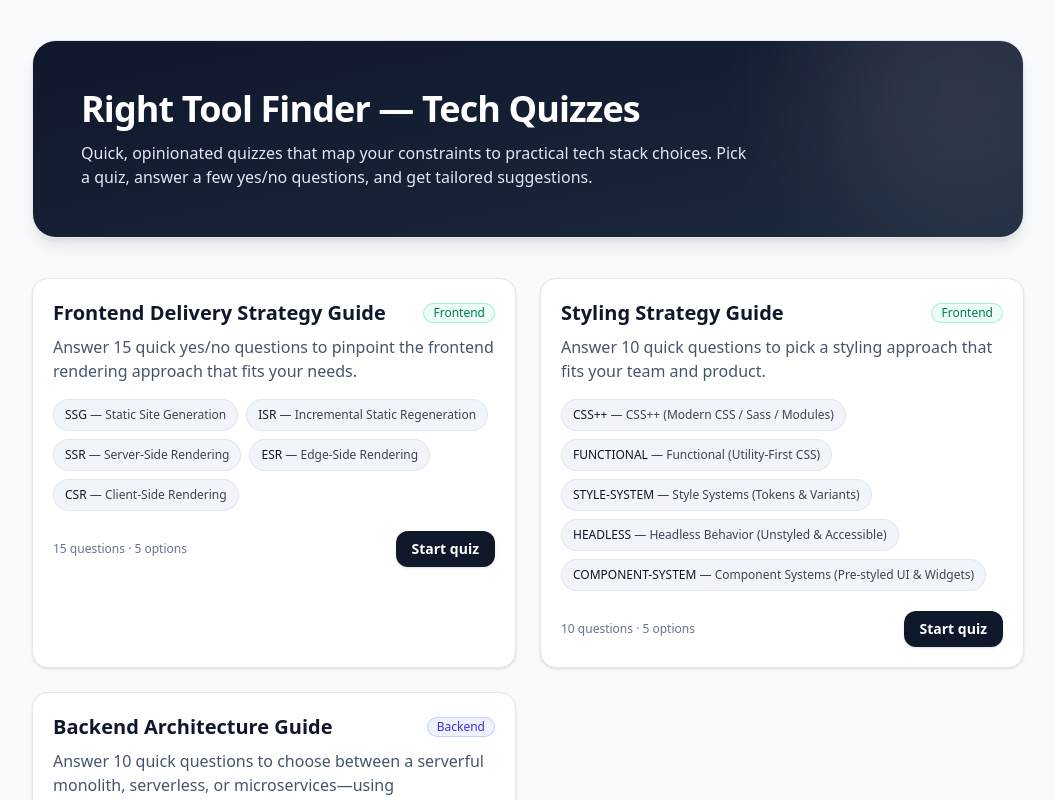
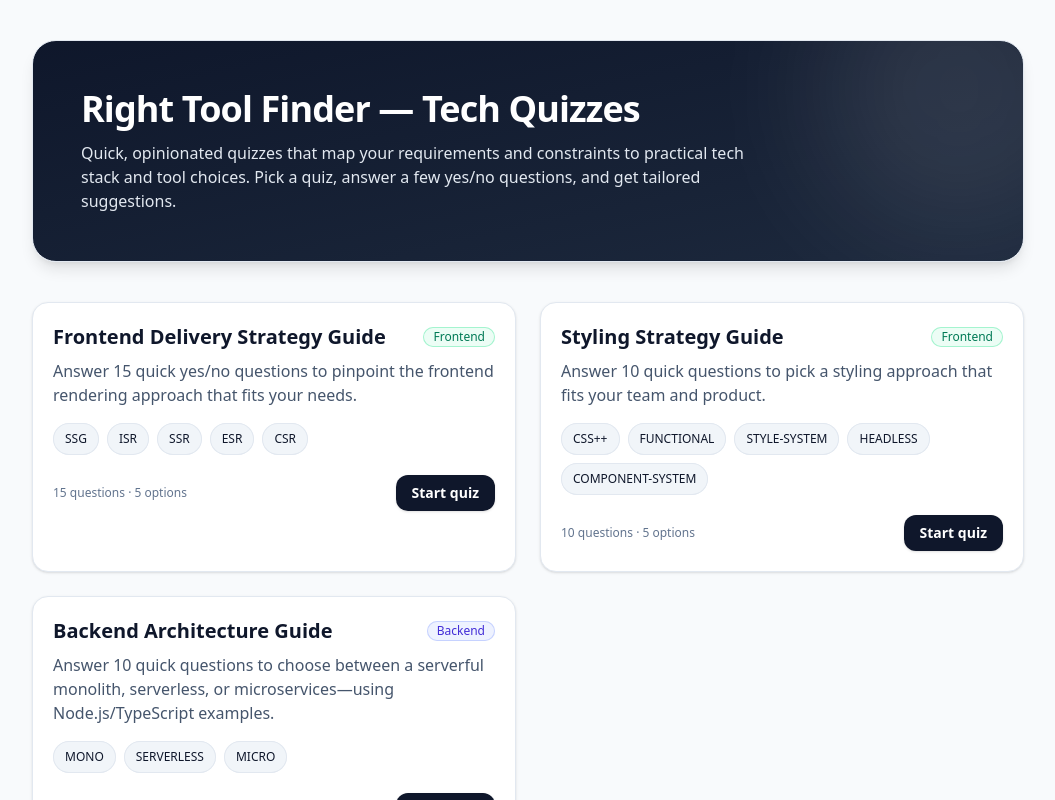
Before and after one commit to adamcorina/adamcorina.github.io, a React (Vite) app: page / in a window 1280 px wide. Shown: the top 800 px of the page, without its empty margins (112-1167 px from the left). Built offline with nearby package versions, Linux system fonts and the light colour scheme.

Commit message:
small rephrase

```diff
--- a/src/routes/Home.tsx
+++ b/src/routes/Home.tsx
@@ -21,7 +21,7 @@ export default function Home() {
           Right Tool Finder — Tech Quizzes
         </h1>
         <p className="mt-3 max-w-2xl text-slate-200">
-          Quick, opinionated quizzes that map your constraints to practical tech stack choices.
+          Quick, opinionated quizzes that map your requirements and constraints to practical tech stack and tool choices.
           Pick a quiz, answer a few yes/no questions, and get tailored suggestions.
         </p>
       </section>
@@ -57,7 +57,6 @@ export default function Home() {
                     title={o.long}
                   >
                     <span className="font-medium">{o.short}</span>
-                    <span className="opacity-80"> — {o.long}</span>
                   </li>
                 ))}
               </ul>
```
